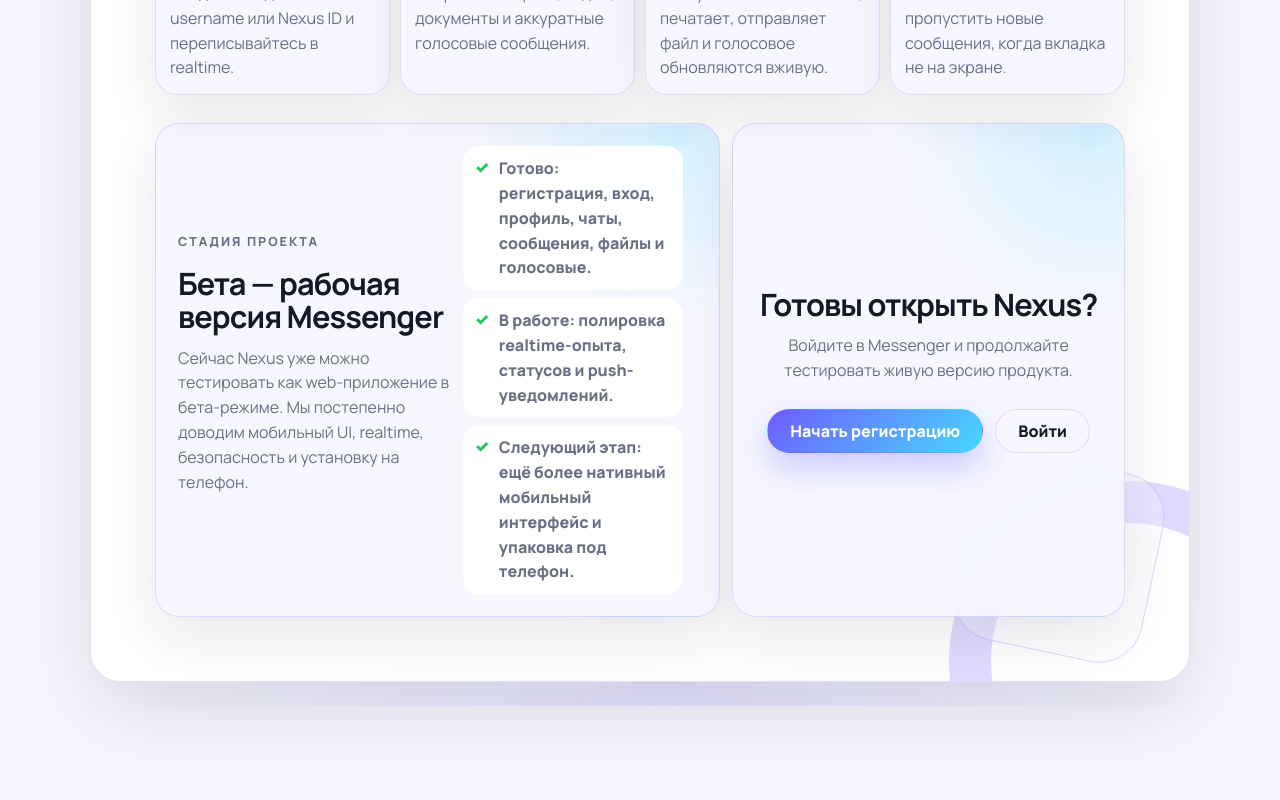
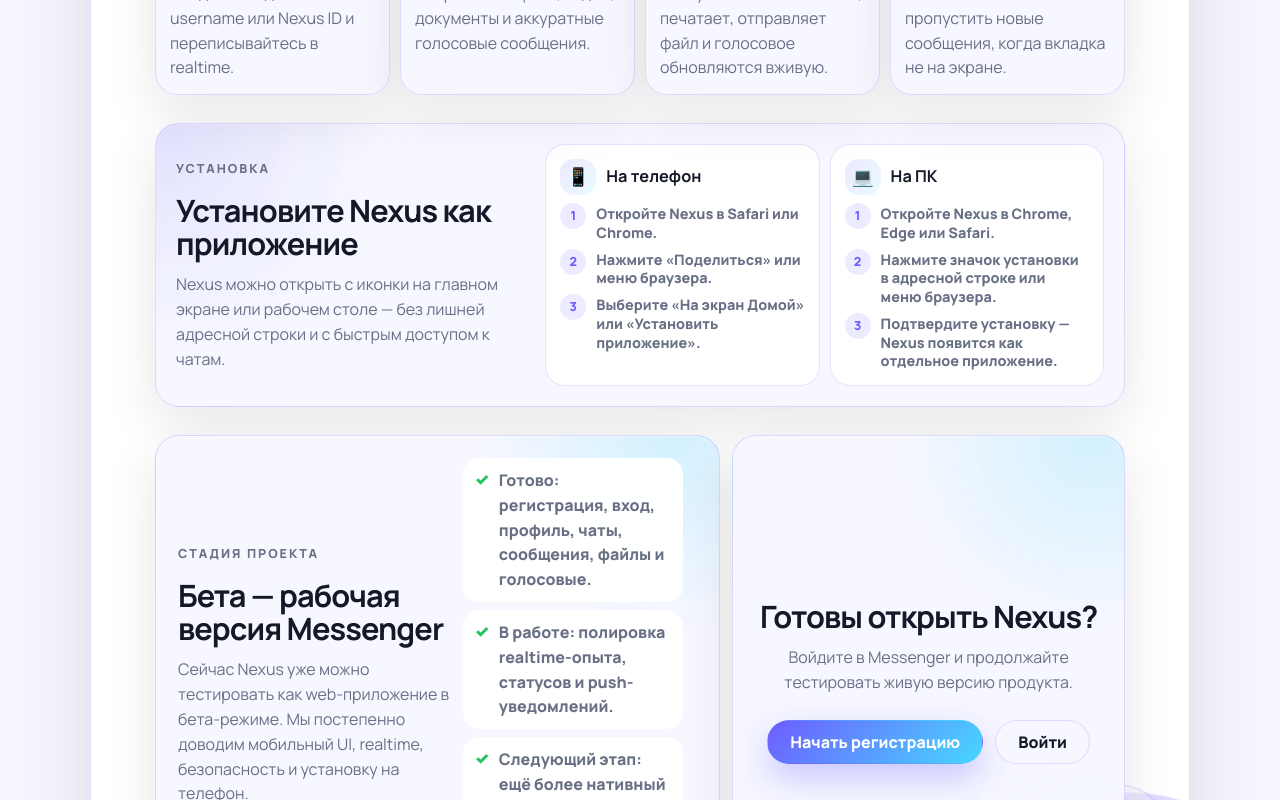
Before and after one commit to arSha9889/Ara, a React (Vite) app in the folder apps/web/: page / in a window 1280 px wide. Shown: the part 940-1740 px from the top of the page. Before the commit the page ends 1646 px from the top, so only its background shows below. Built offline with nearby package versions, Linux system fonts and the light colour scheme; no server answers.

Commit message:
Добавлена инструкция по установке веб приложения на телефон и ПК

```diff
--- a/apps/web/src/features/onboarding/pages/LandingPage.jsx
+++ b/apps/web/src/features/onboarding/pages/LandingPage.jsx
@@ -21,6 +21,26 @@
     t('onboarding.stageWebCore'),
     t('onboarding.stageRealtime'),
     t('onboarding.stageMobile'),
+  ];
+  const installCards = [
+    {
+      icon: '📱',
+      title: t('onboarding.installPhoneTitle'),
+      steps: [
+        t('onboarding.installPhoneStep1'),
+        t('onboarding.installPhoneStep2'),
+        t('onboarding.installPhoneStep3'),
+      ],
+    },
+    {
+      icon: '💻',
+      title: t('onboarding.installDesktopTitle'),
+      steps: [
+        t('onboarding.installDesktopStep1'),
+        t('onboarding.installDesktopStep2'),
+        t('onboarding.installDesktopStep3'),
+      ],
+    },
   ];
 
   return (
@@ -81,6 +101,27 @@
           </div>
         </div>
 
+        <div className="landing-section landing-install-section">
+          <div className="landing-install-copy">
+            <p className="eyebrow">{t('onboarding.installEyebrow')}</p>
+            <h2>{t('onboarding.installTitle')}</h2>
+            <p>{t('onboarding.installText')}</p>
+          </div>
+          <div className="landing-install-grid">
+            {installCards.map((card) => (
+              <article className="landing-install-card" key={card.title}>
+                <div className="landing-install-card-head">
+                  <span aria-hidden="true">{card.icon}</span>
+                  <h3>{card.title}</h3>
+                </div>
+                <ol>
+                  {card.steps.map((step) => <li key={step}>{step}</li>)}
+                </ol>
+              </article>
+            ))}
+          </div>
+        </div>
+
         <div className="landing-compact-row">
           <div className="landing-section landing-stage-card">
             <div>
--- a/apps/web/src/shared/i18n/dictionaries.js
+++ b/apps/web/src/shared/i18n/dictionaries.js
@@ -41,6 +41,17 @@
       stageWebCore: 'Готово: регистрация, вход, профиль, чаты, сообщения, файлы и голосовые.',
       stageRealtime: 'В работе: полировка realtime-опыта, статусов и push-уведомлений.',
       stageMobile: 'Следующий этап: ещё более нативный мобильный интерфейс и упаковка под телефон.',
+      installEyebrow: 'Установка',
+      installTitle: 'Установите Nexus как приложение',
+      installText: 'Nexus можно открыть с иконки на главном экране или рабочем столе — без лишней адресной строки и с быстрым доступом к чатам.',
+      installPhoneTitle: 'На телефон',
+      installPhoneStep1: 'Откройте Nexus в Safari или Chrome.',
+      installPhoneStep2: 'Нажмите «Поделиться» или меню браузера.',
+      installPhoneStep3: 'Выберите «На экран Домой» или «Установить приложение».',
+      installDesktopTitle: 'На ПК',
+      installDesktopStep1: 'Откройте Nexus в Chrome, Edge или Safari.',
+      installDesktopStep2: 'Нажмите значок установки в адресной строке или меню браузера.',
+      installDesktopStep3: 'Подтвердите установку — Nexus появится как отдельное приложение.',
       finalTitle: 'Готовы открыть Nexus?',
       finalText: 'Войдите в Messenger и продолжайте тестировать живую версию продукта.',
     },
@@ -344,6 +355,17 @@
       stageWebCore: 'Ready: registration, login, profile, chats, messages, files, and voice messages.',
       stageRealtime: 'In progress: realtime experience, statuses, and push notification polish.',
       stageMobile: 'Next stage: a more native mobile interface and phone packaging.',
+      installEyebrow: 'Installation',
+      installTitle: 'Install Nexus as an app',
+      installText: 'Nexus can launch from your home screen or desktop — without the browser address bar and with quick access to chats.',
+      installPhoneTitle: 'On your phone',
+      installPhoneStep1: 'Open Nexus in Safari or Chrome.',
+      installPhoneStep2: 'Tap Share or the browser menu.',
+      installPhoneStep3: 'Choose Add to Home Screen or Install app.',
+      installDesktopTitle: 'On your PC',
+      installDesktopStep1: 'Open Nexus in Chrome, Edge, or Safari.',
+      installDesktopStep2: 'Click the install icon in the address bar or browser menu.',
+      installDesktopStep3: 'Confirm installation — Nexus will appear as a standalone app.',
       finalTitle: 'Ready to open Nexus?',
       finalText: 'Enter Messenger and continue testing the live product version.',
     },
@@ -657,6 +679,17 @@
     stageEyebrow: 'Etapa del proyecto',
     stageTitle: 'Beta — versión funcional de Messenger',
     stageText: 'Nexus ya se puede probar como aplicación web en beta. Seguimos puliendo la interfaz móvil, realtime, seguridad e instalación en el teléfono.',
+    installEyebrow: 'Instalación',
+    installTitle: 'Instala Nexus como aplicación',
+    installText: 'Nexus puede abrirse desde la pantalla de inicio o el escritorio, sin barra de direcciones y con acceso rápido a los chats.',
+    installPhoneTitle: 'En el teléfono',
+    installPhoneStep1: 'Abre Nexus en Safari o Chrome.',
+    installPhoneStep2: 'Toca Compartir o el menú del navegador.',
+    installPhoneStep3: 'Elige Añadir a pantalla de inicio o Instalar aplicación.',
+    installDesktopTitle: 'En el PC',
+    installDesktopStep1: 'Abre Nexus en Chrome, Edge o Safari.',
+    installDesktopStep2: 'Pulsa el icono de instalación en la barra de direcciones o en el menú.',
+    installDesktopStep3: 'Confirma la instalación: Nexus aparecerá como aplicación independiente.',
     finalTitle: '¿Listo para abrir Nexus?',
     finalText: 'Entra en Messenger y sigue probando la versión activa del producto.',
   },
@@ -831,6 +864,17 @@
     stageEyebrow: 'Étape du projet',
     stageTitle: 'Bêta — version fonctionnelle de Messenger',
     stageText: 'Nexus peut déjà être testé comme application web en bêta. Nous améliorons progressivement l’interface mobile, le realtime, la sécurité et l’installation sur téléphone.',
+    installEyebrow: 'Installation',
+    installTitle: 'Installez Nexus comme application',
+    installText: 'Nexus peut s’ouvrir depuis l’écran d’accueil ou le bureau, sans barre d’adresse et avec un accès rapide aux chats.',
+    installPhoneTitle: 'Sur téléphone',
+    installPhoneStep1: 'Ouvrez Nexus dans Safari ou Chrome.',
+    installPhoneStep2: 'Touchez Partager ou le menu du navigateur.',
+    installPhoneStep3: 'Choisissez Ajouter à l’écran d’accueil ou Installer l’application.',
+    installDesktopTitle: 'Sur PC',
+    installDesktopStep1: 'Ouvrez Nexus dans Chrome, Edge ou Safari.',
+    installDesktopStep2: 'Cliquez sur l’icône d’installation dans la barre d’adresse ou le menu.',
+    installDesktopStep3: 'Confirmez l’installation — Nexus apparaîtra comme application séparée.',
     finalTitle: 'Prêt à ouvrir Nexus ?',
     finalText: 'Entrez dans Messenger et continuez à tester la version active du produit.',
   },
@@ -1005,6 +1049,17 @@
     stageEyebrow: 'Стадія проєкту',
     stageTitle: 'Бета — робоча версія Messenger',
     stageText: 'Nexus уже можна тестувати як web-застосунок у бета-режимі. Ми поступово поліруємо мобільний UI, realtime, безпеку та встановлення на телефон.',
+    installEyebrow: 'Встановлення',
+    installTitle: 'Встановіть Nexus як застосунок',
+    installText: 'Nexus можна відкривати з іконки на головному екрані або робочому столі — без зайвого адресного рядка й із швидким доступом до чатів.',
+    installPhoneTitle: 'На телефон',
+    installPhoneStep1: 'Відкрийте Nexus у Safari або Chrome.',
+    installPhoneStep2: 'Натисніть Поділитися або меню браузера.',
+    installPhoneStep3: 'Оберіть На екран Домой або Встановити застосунок.',
+    installDesktopTitle: 'На ПК',
+    installDesktopStep1: 'Відкрийте Nexus у Chrome, Edge або Safari.',
+    installDesktopStep2: 'Натисніть іконку встановлення в адресному рядку або меню браузера.',
+    installDesktopStep3: 'Підтвердьте встановлення — Nexus з’явиться як окремий застосунок.',
     finalTitle: 'Готові відкрити Nexus?',
     finalText: 'Увійдіть у Messenger і продовжуйте тестувати живу версію продукту.',
   },
--- a/apps/web/src/styles/global.css
+++ b/apps/web/src/styles/global.css
@@ -493,6 +493,91 @@
 
 .landing-feature-card h3 { margin-bottom: 6px; }
 .landing-feature-card p { color: var(--muted); margin-bottom: 0; }
+
+.landing-install-section {
+  grid-template-columns: minmax(0, 0.78fr) minmax(0, 1.22fr);
+  align-items: center;
+  border: 1px solid color-mix(in srgb, var(--primary), transparent 82%);
+  border-radius: 24px;
+  background:
+    radial-gradient(circle at 0% 0%, color-mix(in srgb, var(--primary), transparent 86%), transparent 14rem),
+    color-mix(in srgb, var(--surface-elevated), transparent 10%);
+  padding: clamp(14px, 2.2vw, 20px);
+  box-shadow: var(--shadow-card), inset 0 1px 0 rgba(255, 255, 255, 0.4);
+}
+
+.landing-install-copy p:not(.eyebrow) {
+  color: var(--muted);
+  margin-bottom: 0;
+}
+
+.landing-install-grid {
+  display: grid;
+  grid-template-columns: repeat(2, minmax(0, 1fr));
+  gap: 10px;
+}
+
+.landing-install-card {
+  border: 1px solid color-mix(in srgb, var(--primary), transparent 84%);
+  border-radius: 20px;
+  background: color-mix(in srgb, var(--surface), transparent 8%);
+  padding: 14px;
+}
+
+.landing-install-card-head {
+  display: flex;
+  align-items: center;
+  gap: 10px;
+  margin-bottom: 10px;
+}
+
+.landing-install-card-head > span {
+  width: 36px;
+  height: 36px;
+  border-radius: 14px;
+  display: grid;
+  place-items: center;
+  background: linear-gradient(135deg, color-mix(in srgb, var(--primary), transparent 86%), color-mix(in srgb, var(--secondary), transparent 88%));
+  font-size: 1.12rem;
+}
+
+.landing-install-card h3 { margin-bottom: 0; }
+
+.landing-install-card ol {
+  display: grid;
+  gap: 8px;
+  list-style: none;
+  margin: 0;
+  padding: 0;
+  counter-reset: install-step;
+}
+
+.landing-install-card li {
+  position: relative;
+  min-height: 28px;
+  padding-left: 36px;
+  color: var(--muted);
+  font-size: 0.9rem;
+  font-weight: 850;
+  line-height: 1.3;
+}
+
+.landing-install-card li::before {
+  counter-increment: install-step;
+  content: counter(install-step);
+  position: absolute;
+  left: 0;
+  top: -2px;
+  width: 26px;
+  height: 26px;
+  border-radius: 999px;
+  display: grid;
+  place-items: center;
+  background: color-mix(in srgb, var(--primary), transparent 88%);
+  color: var(--primary);
+  font-size: 0.78rem;
+  font-weight: 950;
+}
 
 .landing-compact-row {
   display: grid;
@@ -3864,6 +3949,7 @@
   .landing-topbar { align-items: flex-start; }
   .landing-switchers { width: min-content; }
   .landing-hero-grid,
+  .landing-install-section,
   .landing-compact-row,
   .landing-stage-card { grid-template-columns: 1fr; }
   .landing-copy { justify-items: stretch; }
@@ -3879,6 +3965,9 @@
     animation: none;
   }
   .landing-feature-cards { grid-template-columns: 1fr; }
+  .landing-install-grid { grid-template-columns: 1fr; }
+  .landing-install-card { padding: 12px; }
+  .landing-install-card li { font-size: 0.86rem; }
   .landing-stage-card,
   .landing-final-cta { border-radius: 22px; }
 
```
